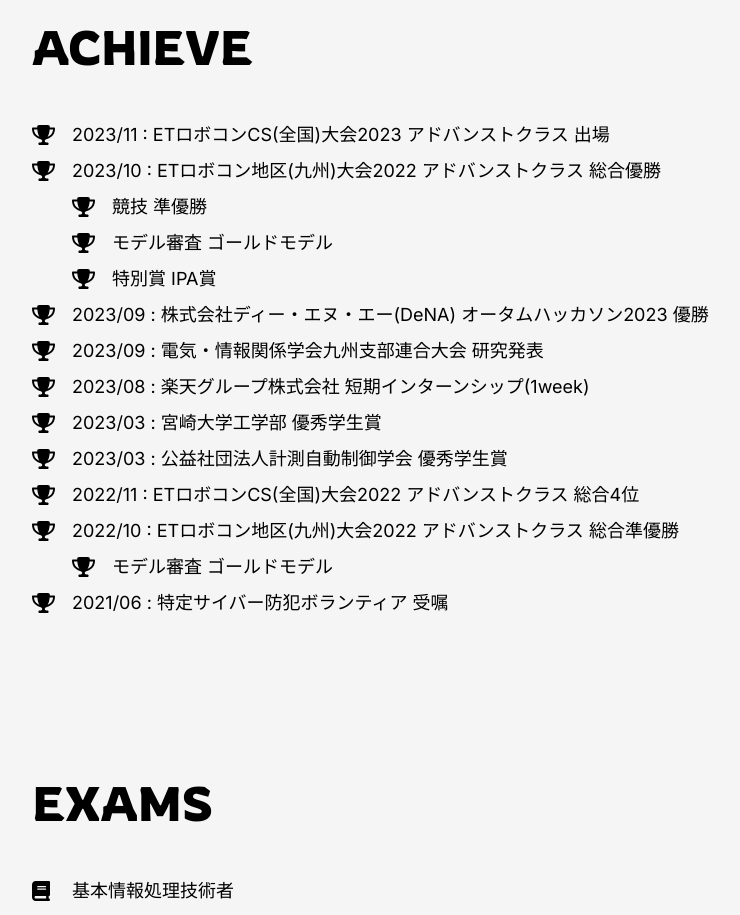
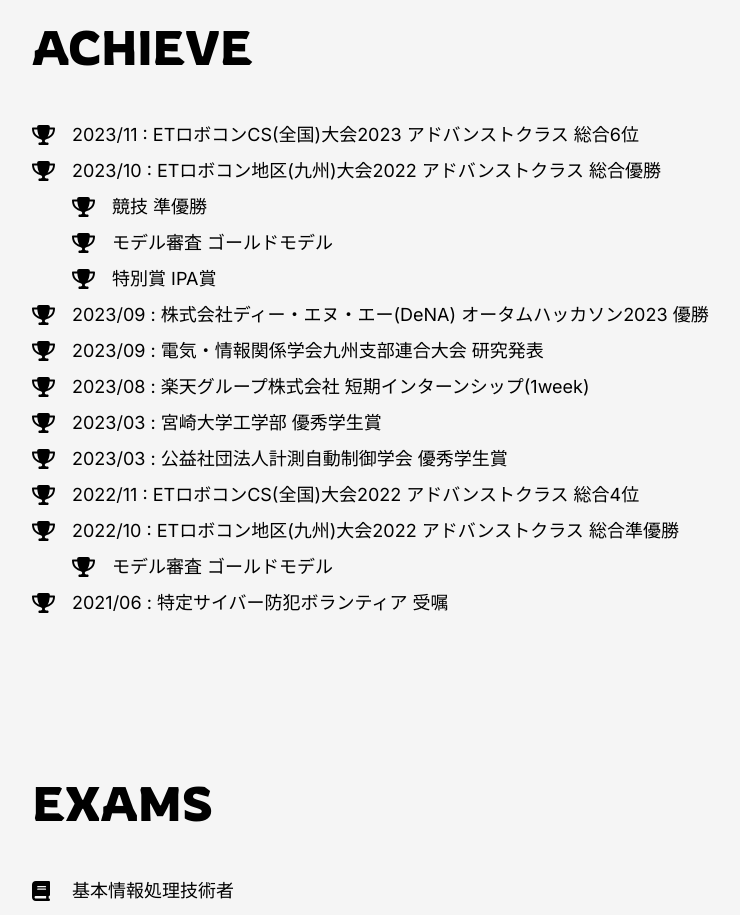
Before and after one commit to KakinokiKanta/about-kakinoki, a Next.js app: page /about in a window 1280 px wide. Shown: the part 800-1715 px from the top of the page, without its empty margins (58-798 px from the left). Built offline with nearby package versions, Linux system fonts and the light colour scheme; a web font is replaced by a local one.

Commit message:
update: ETロボコン2023CS大会の結果を反映

```diff
--- a/src/app/about/page.tsx
+++ b/src/app/about/page.tsx
@@ -6,7 +6,7 @@ const About = () => {
   const ACHIEVE = {
     title: "ACHIEVE",
     list: [
-      "2023/11 : ETロボコンCS(全国)大会2023 アドバンストクラス 出場",
+      "2023/11 : ETロボコンCS(全国)大会2023 アドバンストクラス 総合6位",
       "2023/10 : ETロボコン地区(九州)大会2022 アドバンストクラス 総合優勝",
       ["競技 準優勝", "モデル審査 ゴールドモデル", "特別賞 IPA賞"],
       "2023/09 : 株式会社ディー・エヌ・エー(DeNA) オータムハッカソン2023 優勝",
--- a/src/app/page.tsx
+++ b/src/app/page.tsx
@@ -12,7 +12,7 @@ const Home = () => {
       p: [
         "ETロボコンでは全チームが同じハードウェアを使用するため、ソフトウェアで優劣を競います。",
         "総合成績は「設計」+「競技」で決定します。",
-        "私の所属するチームは、今年(2023年)の九州地区1位で、全国大会出場が決定しています。",
+        "私の所属するチームは、2023年の九州地区大会1位で、全国大会6位でした。",
       ],
       link: "/etrobo",
     },
```
Also changed, not shown: src/app/etrobo/_components/KatLab/KatLab.module.css (line endings or trailing spaces).
